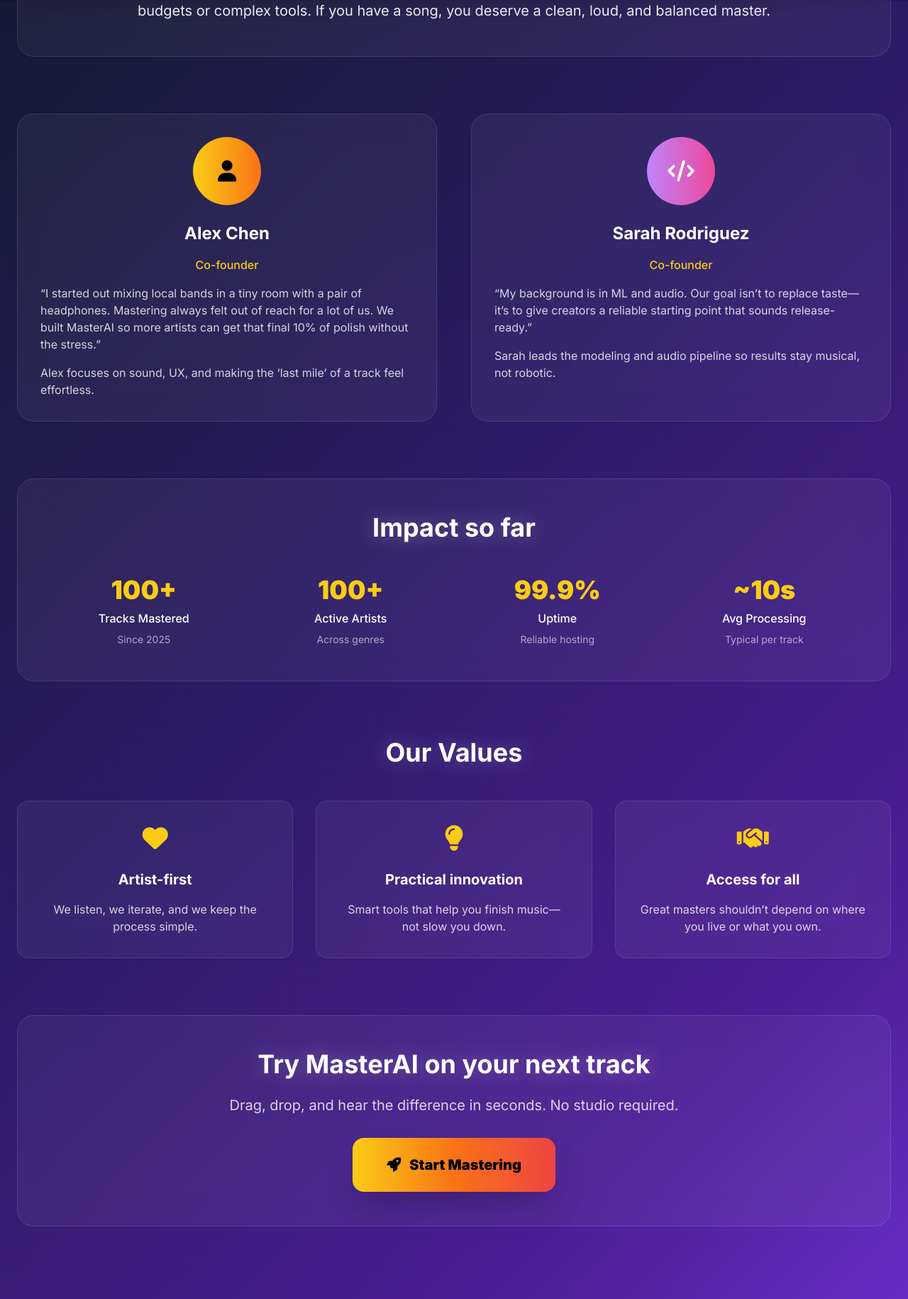
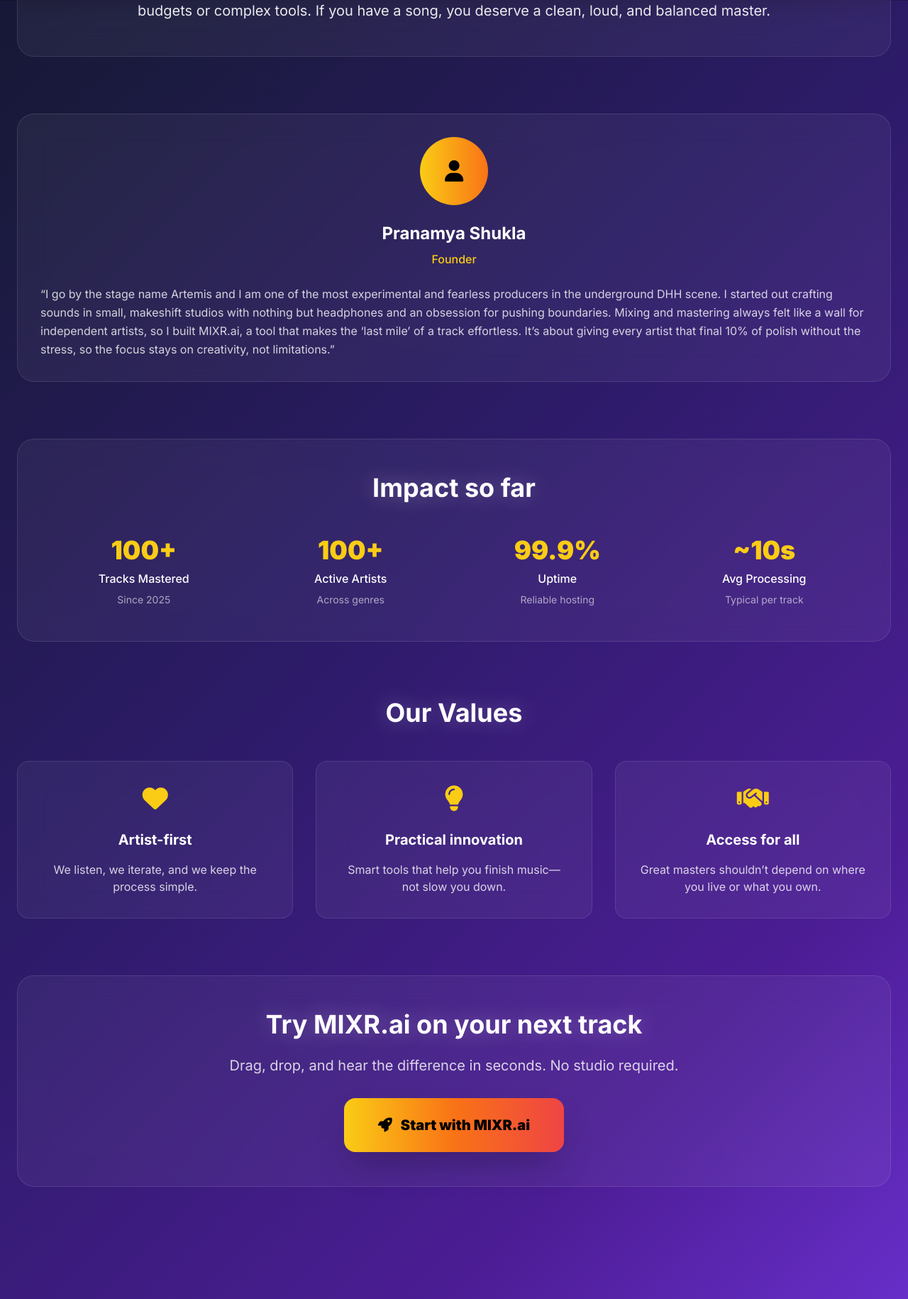
Before and after one commit to yvc0/new_ai_music, a Flask app: page /about in a window 1280 px wide. Shown: the part 799-2629 px from the top of the page at 71% size. Run offline with Flask 3, Linux system fonts and the light colour scheme; parts of the project's set-up code (start-up, migrations or seed data) failed here and were passed over; some libraries are stand-ins or nearby versions.

Commit message:
Update about.html

```diff
--- a/templates/about.html
+++ b/templates/about.html
@@ -1,6 +1,6 @@
 {% extends "base.html" %}
 
-{% block title %}About - MasterAI Revolutionary AI Music Mastering{% endblock %}
+{% block title %}About - MIXR.ai — AI Music Mastering{% endblock %}
 
 {% block content %}
 <div class="container mx-auto px-6 pt-8 pb-16">
@@ -28,39 +28,24 @@
     </p>
   </div>
 
-  <!-- Team Story (kept simple and honest) -->
-  <div class="grid grid-cols-1 lg:grid-cols-2 gap-12 mb-20">
+  <!-- Founder (single) -->
+  <div class="grid grid-cols-1 gap-12 mb-20">
     <div class="glass rounded-3xl p-8">
       <div class="w-24 h-24 bg-gradient-to-r from-yellow-400 to-orange-500 rounded-full flex items-center justify-center mx-auto mb-6">
         <i class="fas fa-user text-black text-3xl"></i>
       </div>
-      <h3 class="text-2xl font-bold text-white mb-4 text-center">Alex Chen</h3>
-      <p class="text-yellow-400 text-center mb-4 font-medium">Co-founder</p>
-      <p class="text-white/80 mb-4">
-        “I started out mixing local bands in a tiny room with a pair of headphones. Mastering always felt out of reach for a lot of us.
-        We built MasterAI so more artists can get that final 10% of polish without the stress.”
-      </p>
-      <p class="text-white/80">
-        Alex focuses on sound, UX, and making the ‘last mile’ of a track feel effortless.
-      </p>
-    </div>
-
-    <div class="glass rounded-3xl p-8">
-      <div class="w-24 h-24 bg-gradient-to-r from-purple-400 to-pink-500 rounded-full flex items-center justify-center mx-auto mb-6">
-        <i class="fas fa-code text-white text-3xl"></i>
-      </div>
-      <h3 class="text-2xl font-bold text-white mb-4 text-center">Sarah Rodriguez</h3>
-      <p class="text-yellow-400 text-center mb-4 font-medium">Co-founder</p>
-      <p class="text-white/80 mb-4">
-        “My background is in ML and audio. Our goal isn’t to replace taste—it’s to give creators a reliable starting point that sounds release-ready.”
-      </p>
-      <p class="text-white/80">
-        Sarah leads the modeling and audio pipeline so results stay musical, not robotic.
+      <h3 class="text-2xl font-bold text-white mb-2 text-center">Pranamya Shukla</h3>
+      <p class="text-yellow-400 text-center mb-6 font-medium">Founder</p>
+      <p class="text-white/80 leading-relaxed">
+        “I go by the stage name Artemis and I am one of the most experimental and fearless producers in the underground DHH scene.
+        I started out crafting sounds in small, makeshift studios with nothing but headphones and an obsession for pushing boundaries.
+        Mixing and mastering always felt like a wall for independent artists, so I built MIXR.ai, a tool that makes the ‘last mile’ of a track effortless.
+        It’s about giving every artist that final 10% of polish without the stress, so the focus stays on creativity, not limitations.”
       </p>
     </div>
   </div>
 
-  <!-- Company Stats (modest, startup-appropriate) -->
+  <!-- Company Stats -->
   <div class="glass rounded-3xl p-12 mb-20">
     <h2 class="text-4xl font-bold text-white text-center mb-12 text-glow">Impact so far</h2>
 
@@ -88,7 +73,7 @@
     </div>
   </div>
 
-  <!-- Team Values -->
+  <!-- Values -->
   <div class="mb-20">
     <h2 class="text-4xl font-bold text-white text-center mb-12 text-glow">Our Values</h2>
 
@@ -116,12 +101,12 @@
   <!-- CTA Section -->
   <div class="text-center">
     <div class="glass rounded-3xl p-12 glow">
-      <h2 class="text-4xl font-bold text-white mb-6 text-glow">Try MasterAI on your next track</h2>
+      <h2 class="text-4xl font-bold text-white mb-6 text-glow">Try MIXR.ai on your next track</h2>
       <p class="text-xl text-white/80 mb-8 max-w-2xl mx-auto">
         Drag, drop, and hear the difference in seconds. No studio required.
       </p>
       <a href="/" class="bg-gradient-to-r from-yellow-400 via-orange-500 to-red-500 text-black px-12 py-6 rounded-2xl hover:from-yellow-500 hover:via-orange-600 hover:to-red-600 transition-all duration-300 font-black text-xl shadow-2xl transform hover:scale-105 glow inline-block">
-        <i class="fas fa-rocket mr-3"></i>Start Mastering
+        <i class="fas fa-rocket mr-3"></i>Start with MIXR.ai
       </a>
     </div>
   </div>
```
